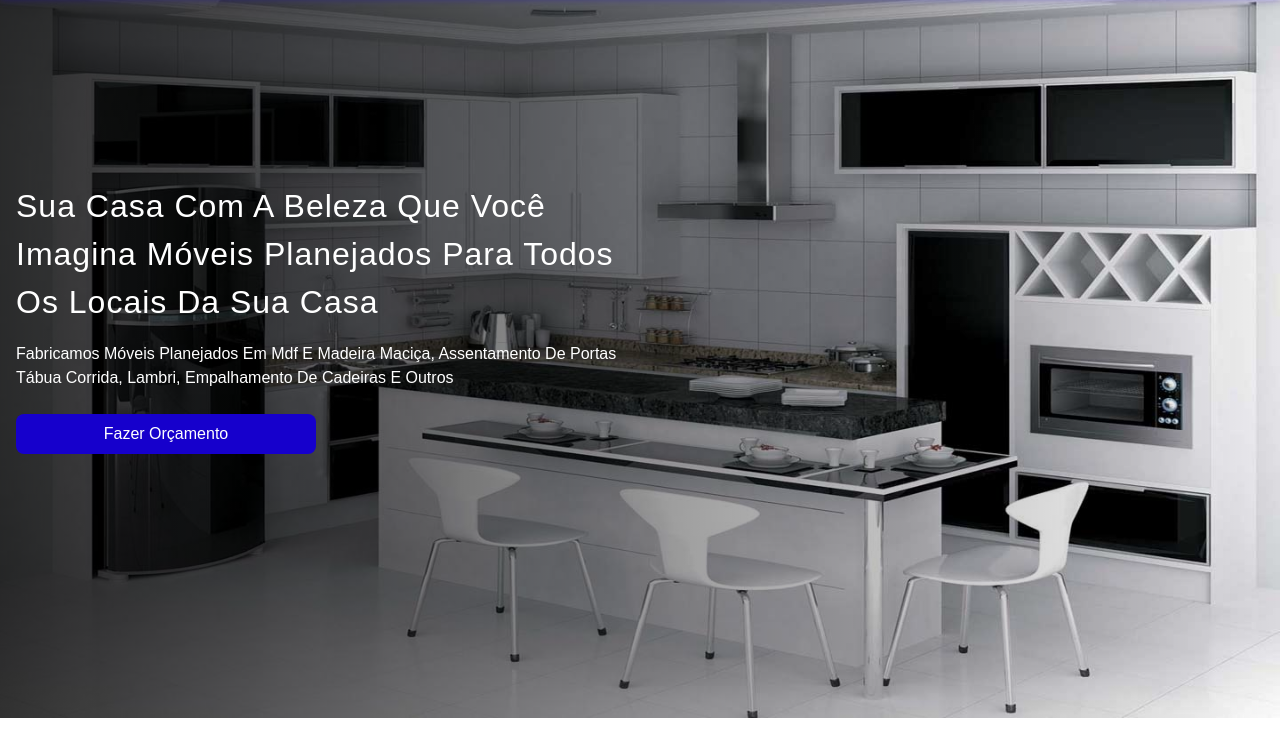
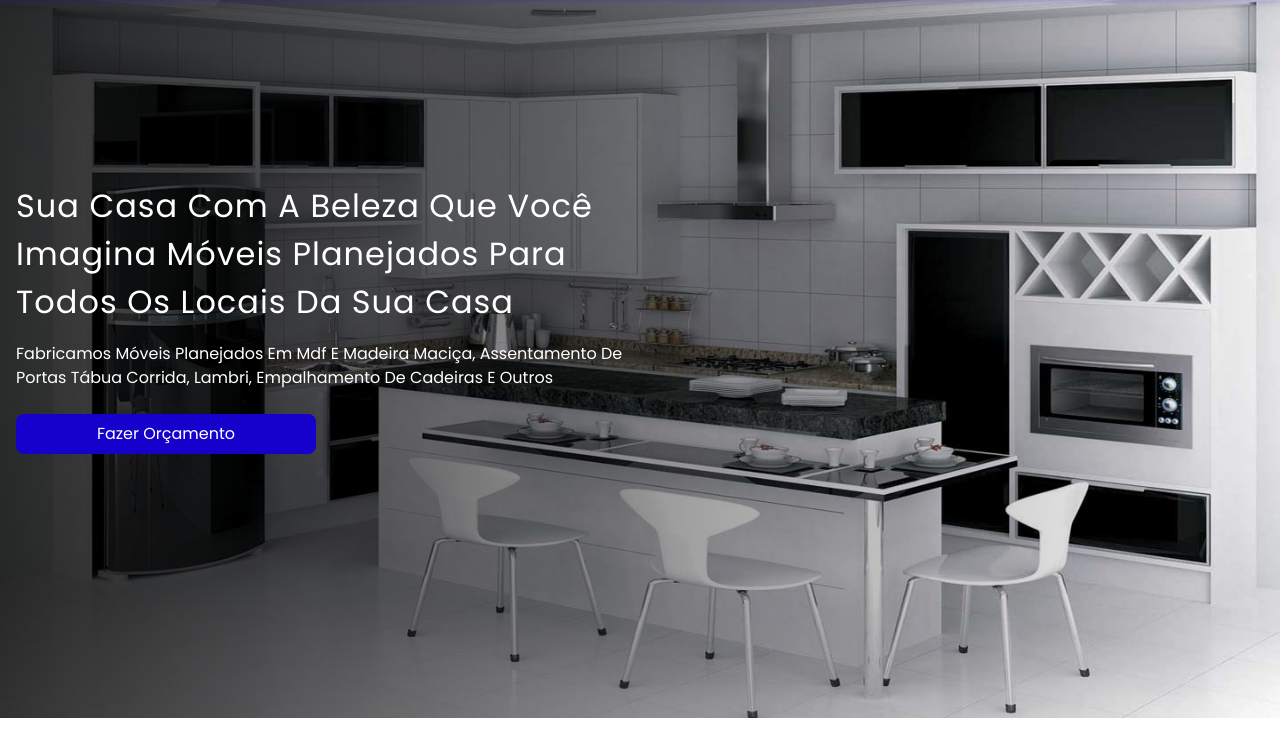
Before and after one commit to Windisley/WM-Acabamentos, a website: page index.html in a window 1280 px wide. Shown: the part 82-829 px from the top of the page. Drawn offline with nearby package versions, Linux system fonts and the light colour scheme; files that its build step writes are made by us from their sources; a script that the page names is missing.

Commit message:
Alterando A Font Do Texto Para Poppins

```diff
--- a/index.html
+++ b/index.html
@@ -13,6 +13,9 @@
     <script src="./src/js/form.js" defer></script>
     <link rel="stylesheet" href="./src/output.css">
     <link href="https://fonts.googleapis.com/css2?family=Roboto:wght@400;700&display=swap" rel="stylesheet">
+    <link rel="preconnect" href="https://fonts.googleapis.com">
+<link rel="preconnect" href="https://fonts.gstatic.com" crossorigin>
+<link href="https://fonts.googleapis.com/css2?family=Poppins:ital,wght@0,100;0,200;0,300;0,400;0,500;0,600;0,700;0,800;0,900;1,100;1,200;1,300;1,400;1,500;1,600;1,700;1,800;1,900&display=swap" rel="stylesheet">
     <link rel="stylesheet" href="https://cdn.jsdelivr.net/npm/bootstrap-icons@1.11.3/font/bootstrap-icons.min.css">
 
 </head>
--- a/src/input.css
+++ b/src/input.css
@@ -15,6 +15,10 @@
 p,a,button,h1,h2,h3,h4{
     color: #3C3B46;
     text-transform: capitalize;
+    font-family: "Poppins", serif;
+    font-weight: 400;
+    font-style: normal;
+
 }
 
 h1,h2,h3,h4{
```
Also changed, not shown: src/output.css.
